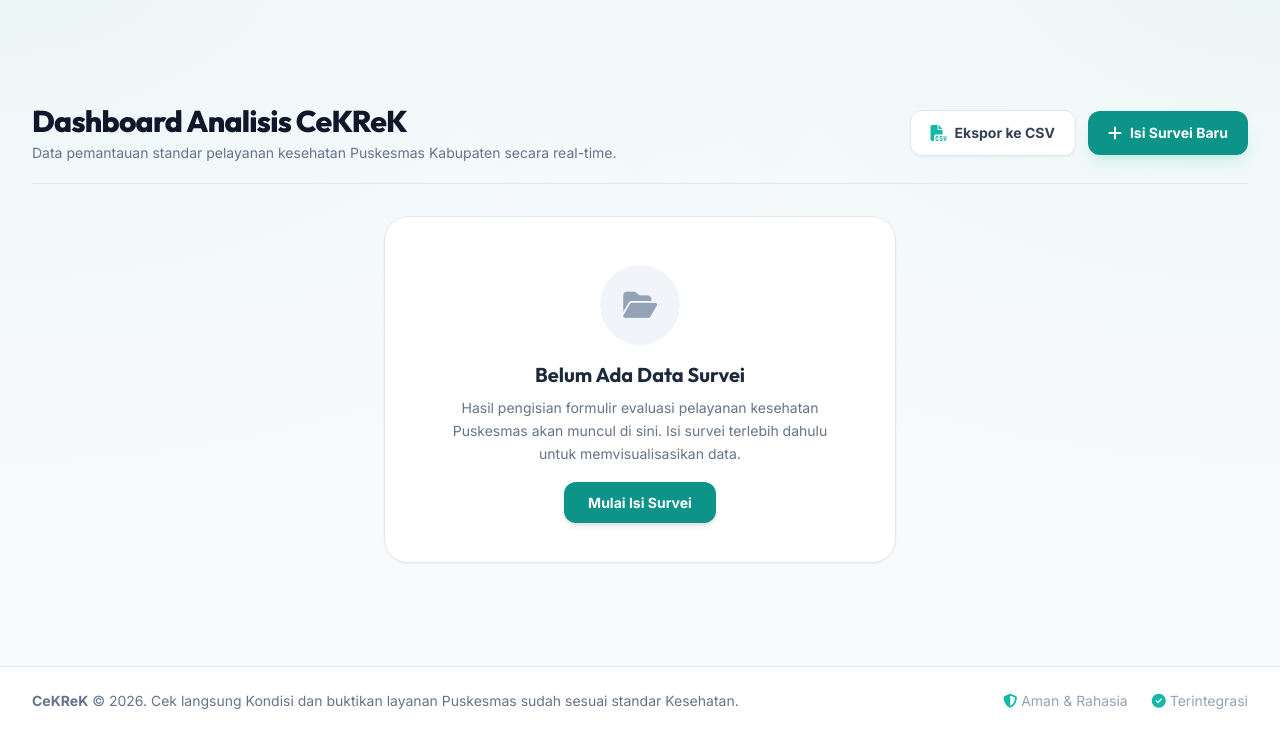
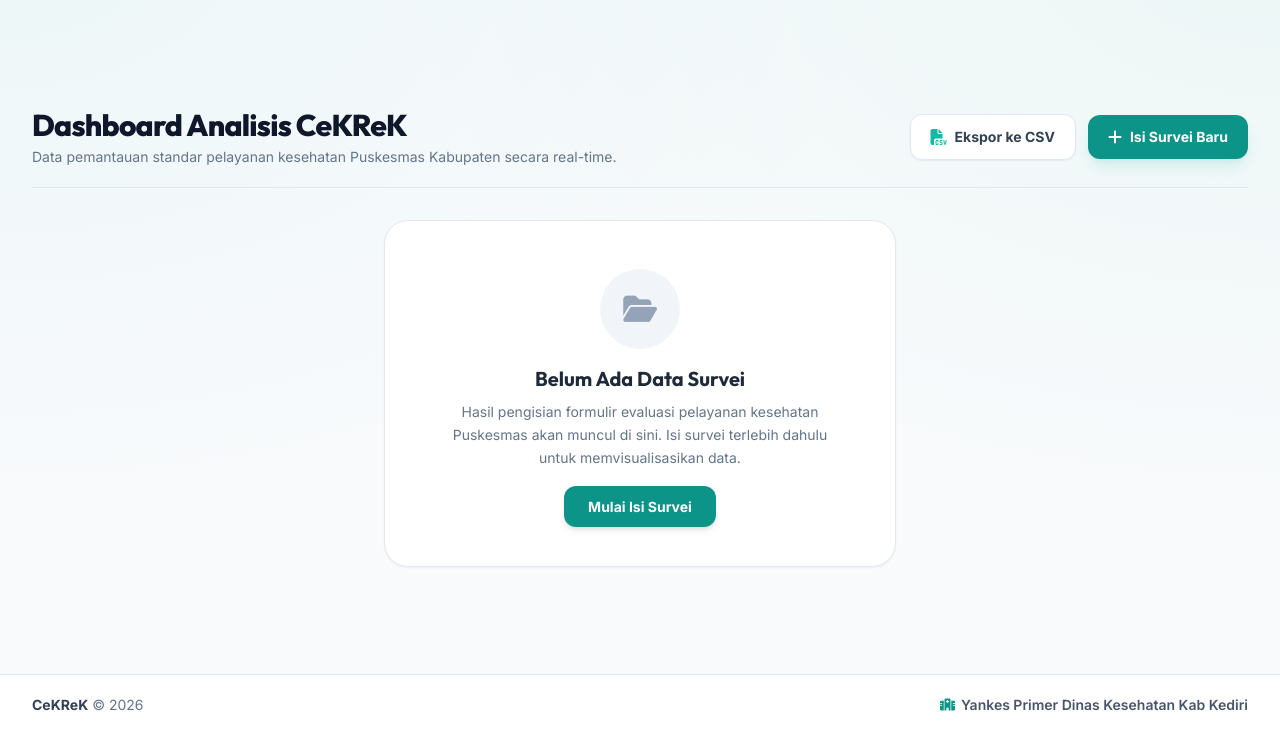
Before and after one commit to sekertariat-kunjang/survey-yankes-2026, a Flask app: page /dashboard in a window 1280 px wide. Shown: the part 65-800 px from the top of the page. Run offline with Flask 3, Linux system fonts and the light colour scheme; the visitor is signed in with stand-in values (Sample User, id 1); data that the repository does not hold is empty; some libraries are stand-ins or nearby versions.

Commit message:
Perbarui teks footer menjadi CeKReK (c) 2026 dan Yankes Primer Dinas Kesehatan Kab Kediri

```diff
--- a/templates/base.html
+++ b/templates/base.html
@@ -99,14 +99,14 @@
     </main>
 
     <!-- Aesthetic Footer -->
-    <footer class="bg-white border-t border-slate-200 mt-auto py-6">
-        <div class="max-w-7xl mx-auto px-4 sm:px-6 lg:px-8 flex flex-col md:flex-row items-center justify-between gap-4">
-            <div class="text-sm text-slate-500 text-center md:text-left">
-                <strong>CeKReK</strong> &copy; 2026. Cek langsung Kondisi dan buktikan layanan Puskesmas sudah sesuai standar Kesehatan.
+    <footer class="bg-white border-t border-slate-200 mt-auto py-5">
+        <div class="max-w-7xl mx-auto px-4 sm:px-6 lg:px-8 flex flex-col sm:flex-row items-center justify-between gap-2 text-center sm:text-left text-sm text-slate-500">
+            <div>
+                <strong class="text-slate-700 font-bold">CeKReK</strong> &copy; 2026
             </div>
-            <div class="flex items-center space-x-6 text-sm text-slate-400">
-                <span class="flex items-center gap-1"><i class="fa-solid fa-shield-halved text-brand-500"></i> Aman & Rahasia</span>
-                <span class="flex items-center gap-1"><i class="fa-solid fa-circle-check text-brand-500"></i> Terintegrasi</span>
+            <div class="text-xs sm:text-sm font-semibold text-slate-600 flex items-center gap-1.5">
+                <i class="fa-solid fa-hospital text-brand-600 text-xs"></i>
+                <span>Yankes Primer Dinas Kesehatan Kab Kediri</span>
             </div>
         </div>
     </footer>
```
